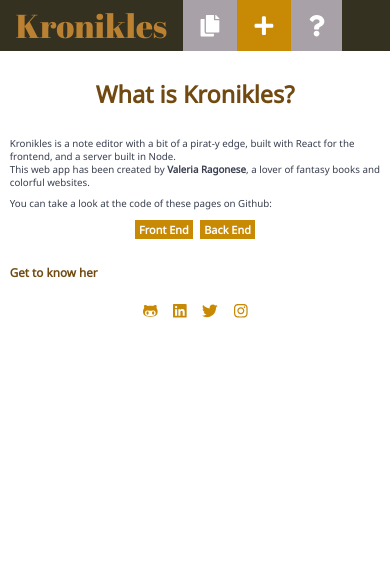
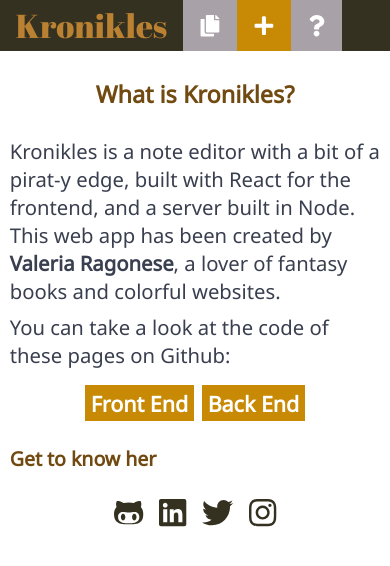
Before and after one commit to morwen80/Knonikles-frontend, a React (Create React App) app: page /about in a window 390 px wide. Shown: the top 566 px of the page. Built offline with nearby package versions, Linux system fonts and the light colour scheme; a web font is replaced by a local one.

Commit message:
added media queries for the About page

```diff
--- a/src/index.css
+++ b/src/index.css
@@ -193,16 +193,7 @@
   color: black;
 }
 
-#backBtn {
-  width: 4vmin;
-  height: 4vmin;
-  margin-top: 3.5vmin;
-}
-#backBtn > * {
-  font-size: 4vmin;
-  color: var(--darkGrey);
-  margin: 0;
-}
+
 
 /* SINGLE KRONIKLE  */
 
@@ -237,7 +228,16 @@
 .editKForm input:focus, .editKBody:focus {
   color: var(--brown);
 }
-
+#backBtn {
+  width: 4vmin;
+  height: 4vmin;
+  margin-top: 3.5vmin;
+}
+#backBtn > * {
+  font-size: 4vmin;
+  color: var(--darkGrey);
+  margin: 0;
+}
 
 /* ABOUT PAGE */
 .aboutPage p {
@@ -295,8 +295,7 @@
     font-size: 6vmin;
   }
   h3 {
-    font-size: 3vmin;
-    padding: 5vmin 0;
+    font-size: 5vmin;
   }
 
   .emptyList, .newKronikle, .singleKronikle, .editKronikle, .aboutPage, .lost {
@@ -346,4 +345,46 @@
     font-size: 5vmin;
   }
 
+  /* SINGLE KRONIKLE  */
+  .kTitle {
+    font-size: 8vmin;
+  }
+  .kBody {
+    font-size: 5vmin;
+    padding-bottom: 7vmin;
+  }
+  .singleKronikle button {
+    margin-top: .3vmin;
+  }
+
+  /* EDIT  */
+  #backBtn {
+    margin: 8vmin 0;
+  }
+  #backBtn > * {
+    font-size: 7vmin;
+  }
+
+  /* ABOUT PAGE */
+  .aboutPage p {
+    font-size: 5.2vmin;
+  }
+  #github-links {
+    padding-top: 5vmin;
+  }
+  #github-links a {
+    font-size: 5.5vmin;
+    padding: 1vmin 1.5vmin;
+  }
+  #social a {
+    color: var(--darkGreen);
+    font-size: 8vmin;
+    margin: 0 2vmin;
+  }
+
+  #social a:hover {
+    color: var(--darkBrown);
+    font-size: 3rem;
+    transition: all .5s;
+  }
 }
```
